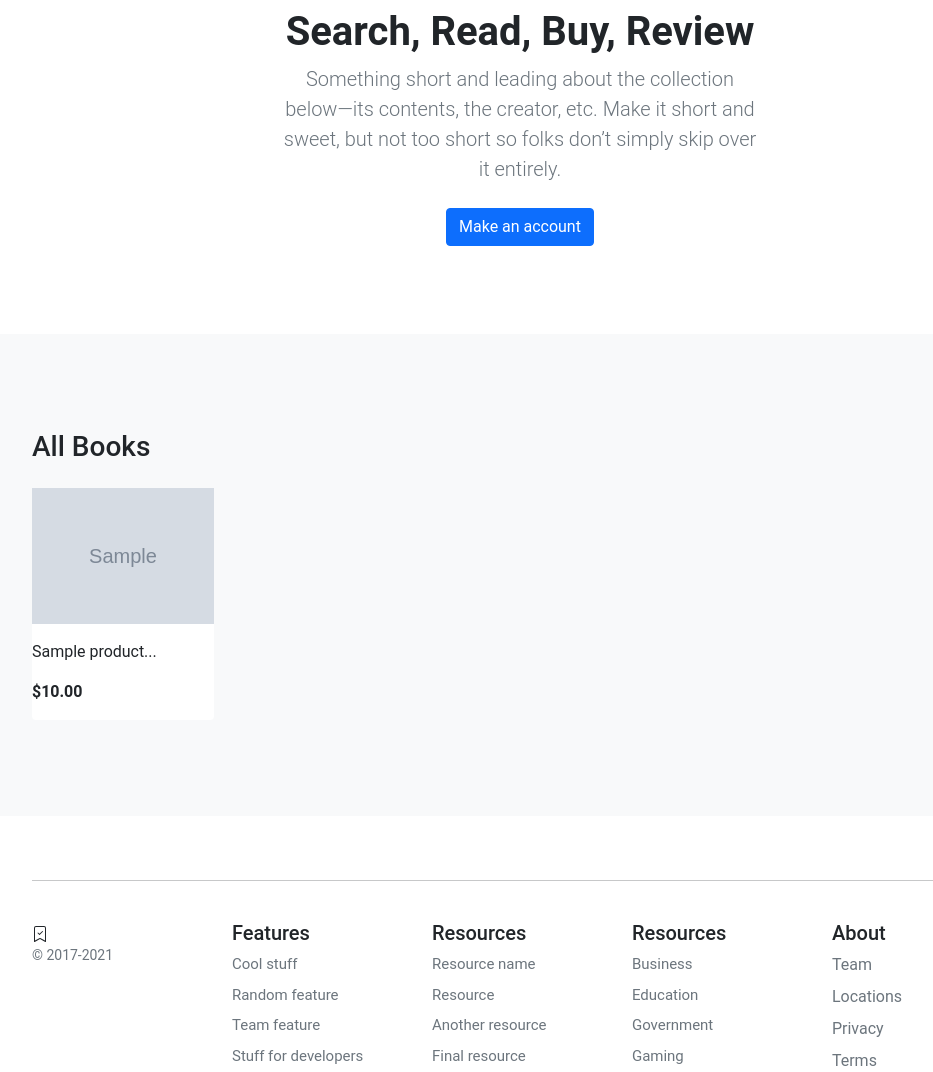
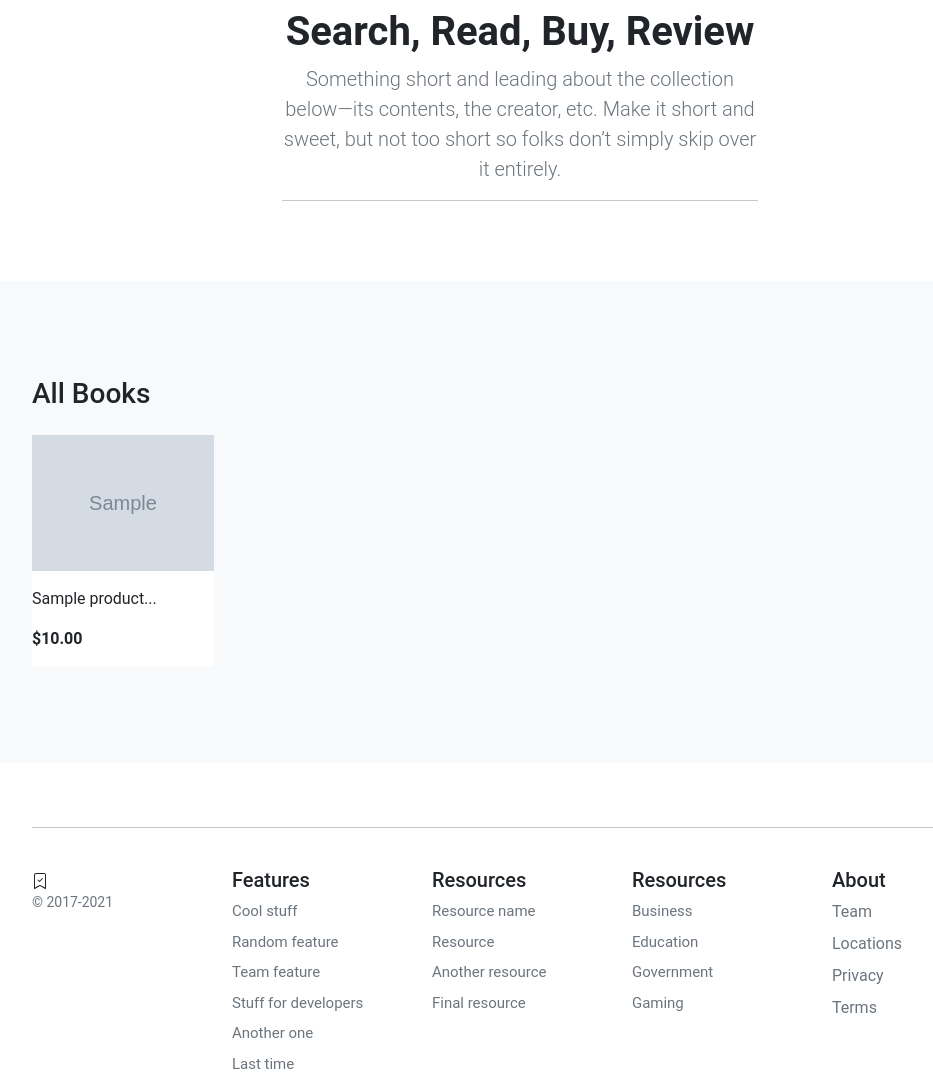
Before and after one commit to SaadEssam/Extra_Store, a Django app: page / in a window 1280 px wide. Shown: the part 150-1222 px from the top of the page, without its empty margins (120-1053 px from the left). Run offline with Django 4.2, Linux system fonts and the light colour scheme; a user stored in the database is signed in; tables that the repository leaves empty hold one stand-in row (values such as "Sample post"); grey boxes marked "Sample" are stand-in pictures.

Commit message:
Fix make an account button

```diff
--- a/templates/catalogue/index.html
+++ b/templates/catalogue/index.html
@@ -12,7 +12,11 @@
         simply skip over it entirely.
       </p>
       <p>
-        <a href="#" class="btn btn-primary my-2">Make an account</a>
+        {% if user.is_authenticated %}
+          <hr />
+          {% else %}
+          <a href="{% url 'account:register' %}" class="btn btn-primary my-2">Make an account</a>
+        {% endif %}
       </p>
     </div>
   </div>
```
Also changed, not shown: db.sqlite3.
